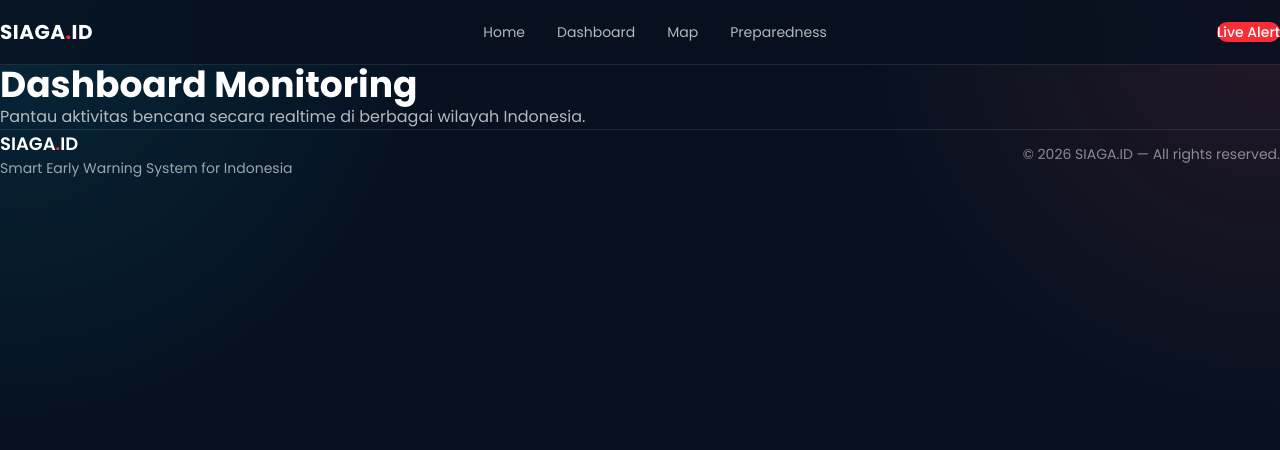
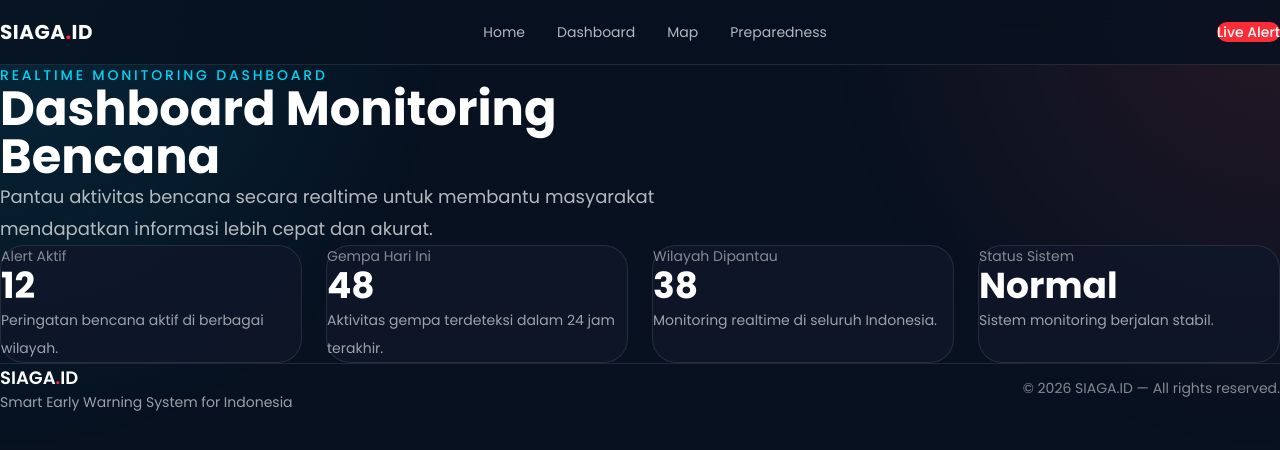
Before and after one commit to Erwingtw11/siaga-id, a Next.js app: page /dashboard in a window 1280 px wide. Shown: the top 450 px of the page. Built offline with nearby package versions, Linux system fonts and the light colour scheme.

Commit message:
membuat realtime summary dashboard

```diff
--- a/src/app/dashboard/page.tsx
+++ b/src/app/dashboard/page.tsx
@@ -1,22 +1,65 @@
 import Navbar from "@/components/layout/navbar";
 import Footer from "@/components/layout/footer";
+import Container from "@/components/layout/container";
+
+import SummaryCard from "@/components/dashboard/summary-card";
+
+const summaries = [
+  {
+    title: "Alert Aktif",
+    value: "12",
+    description: "Peringatan bencana aktif di berbagai wilayah.",
+  },
+  {
+    title: "Gempa Hari Ini",
+    value: "48",
+    description: "Aktivitas gempa terdeteksi dalam 24 jam terakhir.",
+  },
+  {
+    title: "Wilayah Dipantau",
+    value: "38",
+    description: "Monitoring realtime di seluruh Indonesia.",
+  },
+  {
+    title: "Status Sistem",
+    value: "Normal",
+    description: "Sistem monitoring berjalan stabil.",
+  },
+];
 
 export default function DashboardPage() {
   return (
     <main className="min-h-screen">
       <Navbar />
 
-      <section className="px-4 py-20">
-        <div className="mx-auto max-w-7xl">
-          <h1 className="text-4xl font-bold text-white">
-            Dashboard Monitoring
-          </h1>
+      <section className="py-20">
+        <Container>
+          <div className="max-w-3xl">
+            <p className="mb-3 text-sm font-medium uppercase tracking-[0.2em] text-cyan-400">
+              Realtime Monitoring Dashboard
+            </p>
 
-          <p className="mt-4 text-white/70">
-            Pantau aktivitas bencana secara realtime di berbagai wilayah
-            Indonesia.
-          </p>
-        </div>
+            <h1 className="text-4xl font-bold text-white md:text-5xl">
+              Dashboard Monitoring Bencana
+            </h1>
+
+            <p className="mt-6 text-lg leading-8 text-white/70">
+              Pantau aktivitas bencana secara realtime untuk membantu masyarakat
+              mendapatkan informasi lebih cepat dan akurat.
+            </p>
+          </div>
+
+          <div className="mt-14 grid gap-6 sm:grid-cols-2 xl:grid-cols-4">
+            {summaries.map((item, index) => (
+              <SummaryCard
+                key={index}
+                title={item.title}
+                value={item.value}
+                description={item.description}
+              />
+            ))}
+          </div>
+        </Container>
       </section>
 
       <Footer />
--- /dev/null
+++ b/src/components/dashboard/summary-card.tsx
@@ -0,0 +1,21 @@
+type SummaryCardProps = {
+  title: string;
+  value: string;
+  description: string;
+};
+
+export default function SummaryCard({
+  title,
+  value,
+  description,
+}: SummaryCardProps) {
+  return (
+    <div className="rounded-3xl border border-white/10 bg-[#0F172A]/80 p-6 transition duration-300 hover:-translate-y-1 hover:border-cyan-400/20">
+      <p className="text-sm text-white/50">{title}</p>
+
+      <h2 className="mt-4 text-4xl font-bold text-white">{value}</h2>
+
+      <p className="mt-3 text-sm leading-7 text-white/60">{description}</p>
+    </div>
+  );
+}
```
